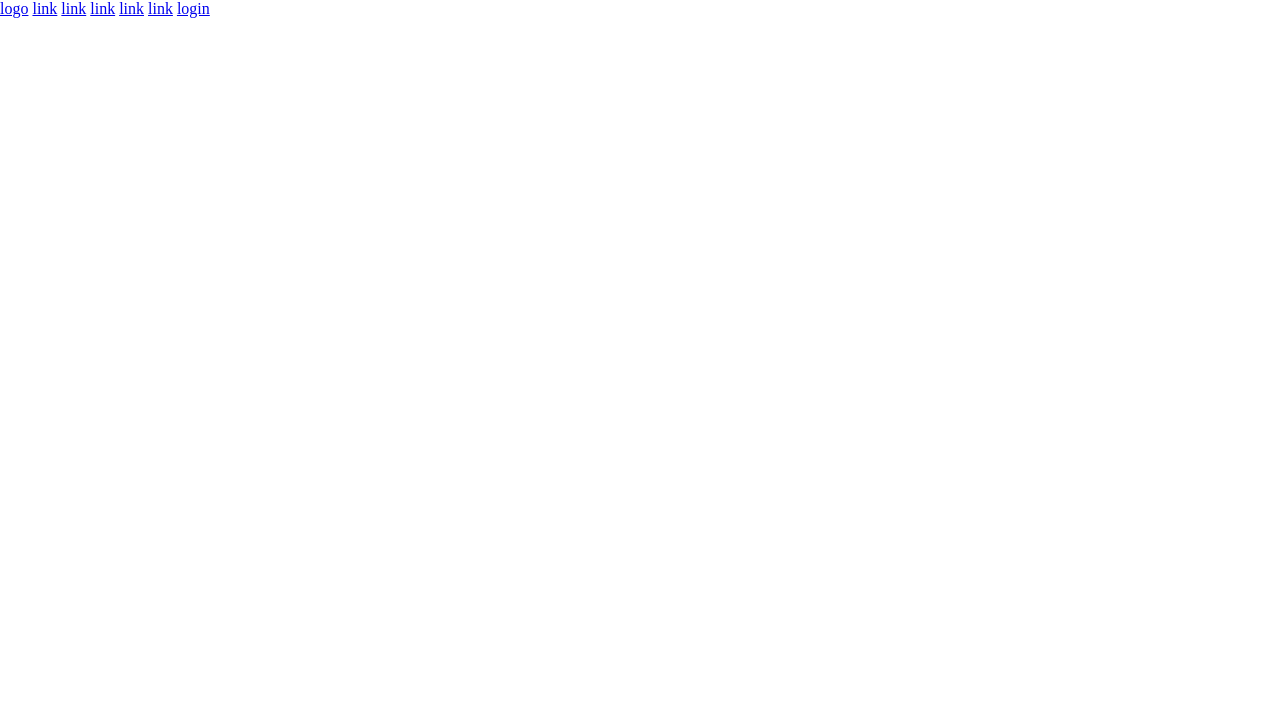
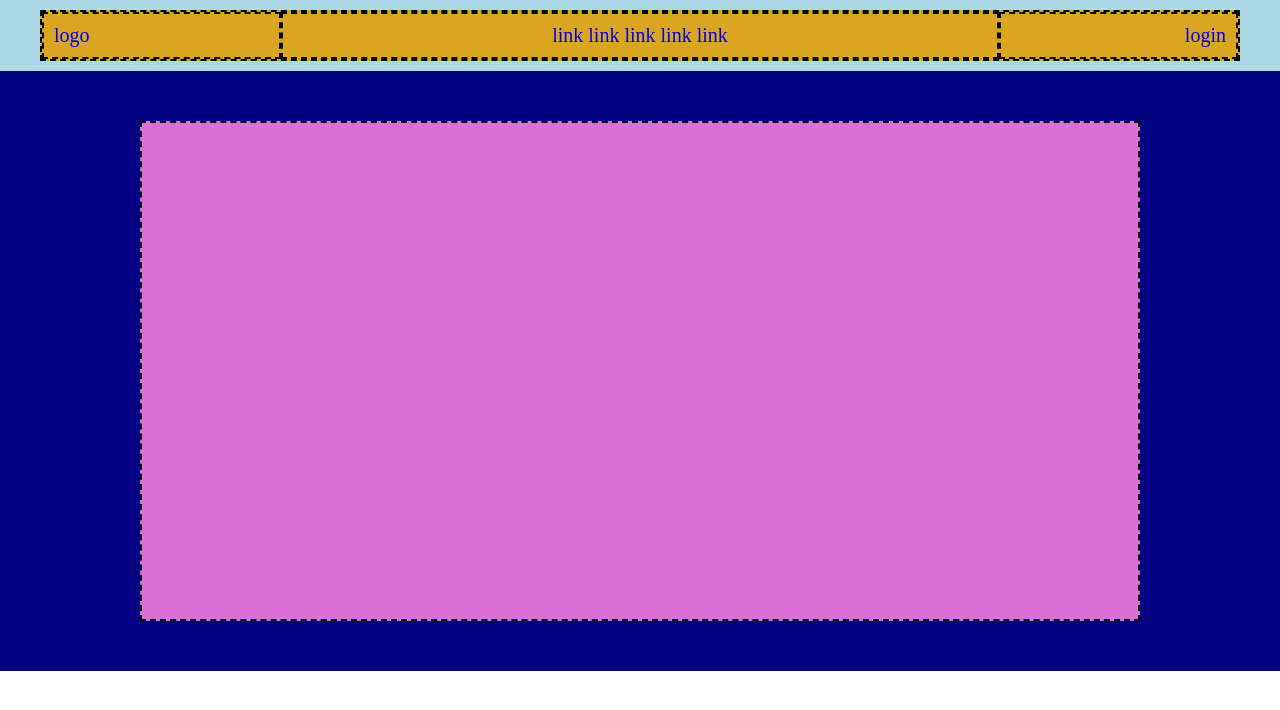
Before and after one commit to tommaso-mandorino/htmlcss-struttura-discord, a plain HTML site: page index.html in a window 1280 px wide. Drawn offline with Linux system fonts and the light colour scheme.

Commit message:
Styled header

```diff
--- a/css/style.css
+++ b/css/style.css
@@ -1,11 +1,135 @@
-/* Resets */
+/* #region Resets */
 * {
     margin: 0;
     box-sizing: border-box;
+    text-decoration-line: none;
+}
+/* #endregion Resets */
+
+
+/* #region Variables */
+:root {
+    /* #region Sizes */
+    --container-normal-max-width: 1200px;
+    --container-small-max-width: 1000px;
+    /* #endregion Sizes */
+
+    /* #region Borders */
+    --border: 2px dashed black;
+    /* #endregion Borders */
+
+    /* #region Margins */
+    --margin-centered: 0 auto;
+    /* #endregion Margins */
+
+    /* #region Paddings */
+    --padding-small: 10px;
+    --padding-big: 50px;
+    /* #endregion Paddings */
+
+    /* #region colors */
+
+    /* #region Page menu */
+    --page-menu-section-bg-color: lightblue;
+    --page-menu-bg-color: goldenrod;
+    /* #region Page menu */
+
+    /* #region Page banner */
+    --page-banner-section-bg-color: navy;
+    --page-banner-bg-color: orchid;
+    /* #region Page banner */
+
+    /* #endregion colors */
+}
+/* #endregion Variables */
+
+
+/* #region Utility */
+
+/* #region Containers */
+.container-normal {
+    max-width: var(--container-normal-max-width);
+    margin: var(--margin-centered);
 }
 
-/* Utility classes */
+.container-small {
+    max-width: var(--container-small-max-width);
+    margin: var(--margin-centered);
+}
+/* #endregion Containers */
 
-.container-normal {
+/* #endregion Utility */
+
+
+
+/* #region Style */
+.debug {
+
+    #page-menu-section {
+
+        background-color: var(--page-menu-section-bg-color);
+
+        #page-menu {
+            border: var(--border);
+            background-color: var(--page-menu-bg-color);
+        }
+
+    }
+
+    #page-banner-section {
+
+        background-color: var(--page-banner-section-bg-color);
+
+        #page-banner {
+            border: var(--border);
+            height: 500px;
+            background-color: var(--page-banner-bg-color);
+        }
+
+    }
 
 }
+/* #endregion Style */
+
+
+#page-menu-section {
+
+    padding: var(--padding-small) 0;
+
+    #page-menu {
+
+        display: flex;
+        margin: var(--margin-centered);
+
+        span {
+
+            display: inline-block;
+            border: var(--border);
+            padding: var(--padding-small);
+            font-size: 20px;
+
+            &#logo-link {
+                width: 20%;
+            }
+
+            &#main-links {
+                width: 60%;
+                text-align: center;
+            }
+
+            &#login-link {
+                width: 20%;
+                text-align: right;
+            }
+
+        }
+
+    }
+
+}
+
+#page-banner-section {
+
+    padding: var(--padding-big) 0;
+
+}
```
